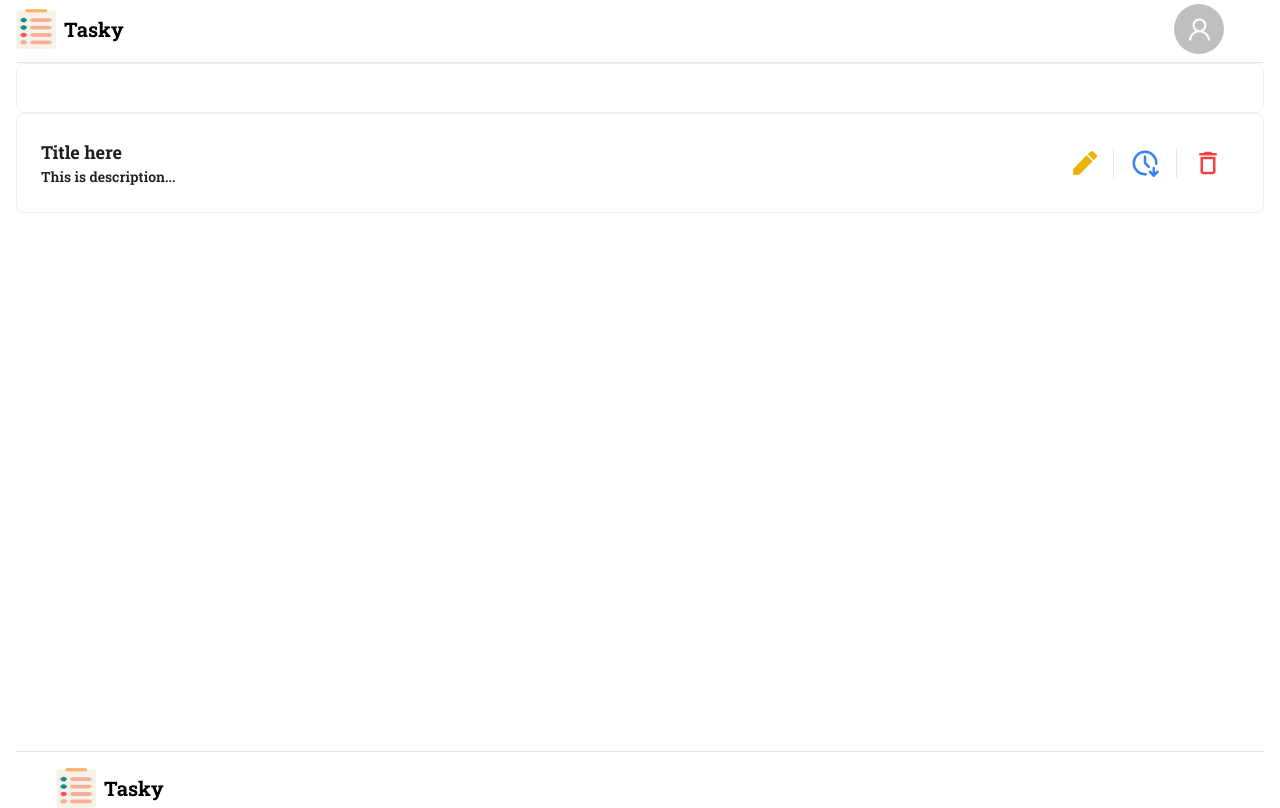
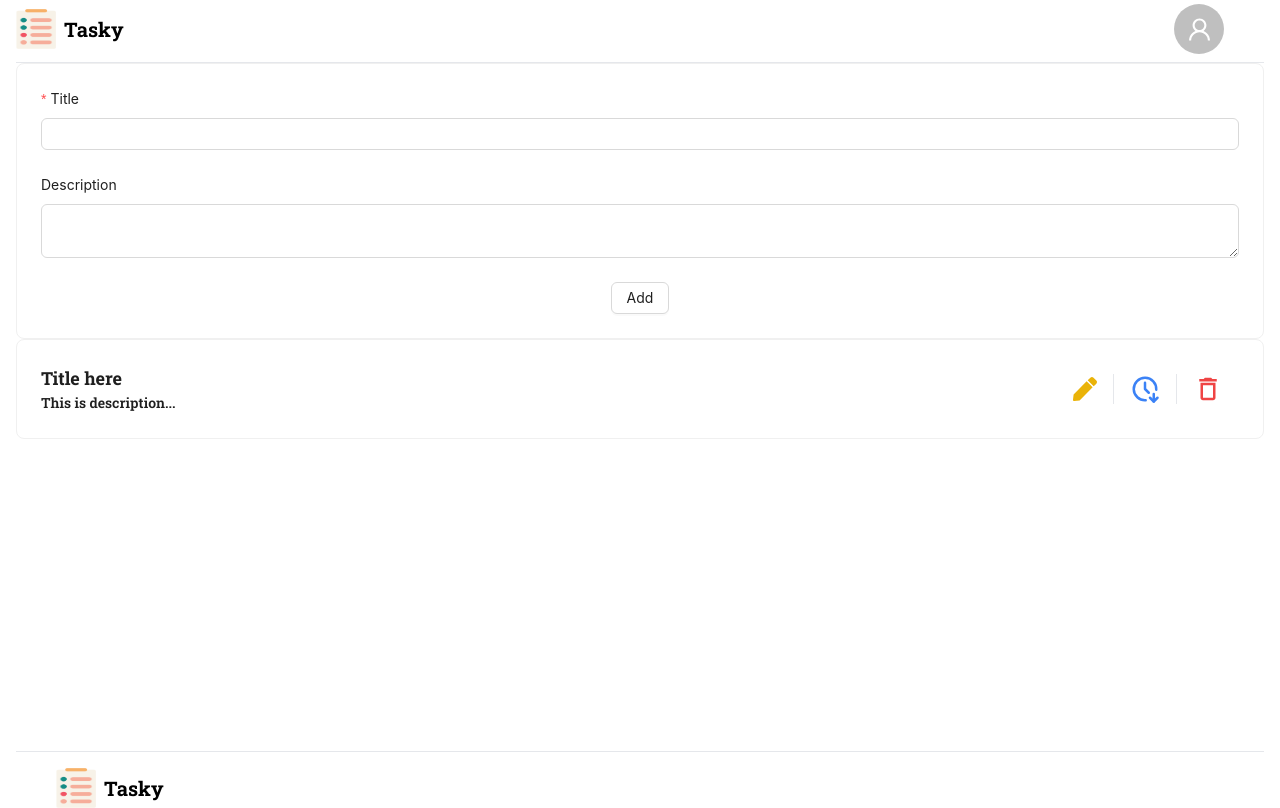
Before and after one commit to 434huzaifa/Tasky, a React (Vite) app: page / in a window 1280 px wide. Built offline with nearby package versions, Linux system fonts and the light colour scheme.

Commit message:
task add form added

```diff
--- a/src/Home/Task/TaskCard.tsx
+++ b/src/Home/Task/TaskCard.tsx
@@ -1,15 +1,19 @@
-import { Card } from "antd";
+import { Card, Tooltip } from "antd";
 import { MdOutlineDeleteOutline } from "react-icons/md";
 import { TbClockDown } from "react-icons/tb";
 import { FaPen } from "react-icons/fa";
-import { GrInProgress } from "react-icons/gr";
-type Props={
-    title?:string
-    description?:string
-    type?:"todo"|"in-progress"|"completed"
-}
+import { TbClockCheck } from "react-icons/tb";
+type Props = {
+  title?: string;
+  description?: string;
+  type?: "todo" | "in-progress" | "completed";
+};
 
-const TaskCard = ({title="Title here",description="This is description...",type="todo"}:Props) => {
+const TaskCard = ({
+  title = "Title here",
+  description = "This is description...",
+  type = "todo",
+}: Props) => {
   return (
     <Card className="font-roboto-slab">
       <div className="flex items-center">
@@ -17,20 +21,29 @@ const TaskCard = ({title="Title here",description="This is description...",type=
           <p className="text-lg  font-bold">{title}</p>
           <p className="font-semibold">{description}</p>
         </div>
+        <Tooltip title="Edit">
           <div className=" px-4 hover:cursor-pointer">
             <FaPen className="text-2xl text-center text-yellow-500" />
           </div>
-        {
-            type=="todo"? <div className="border-l px-4 hover:cursor-pointer">
+        </Tooltip>
+        {type == "todo" ? (
+          <Tooltip title="Move to in progress">
+            {" "}
+            <div className="border-l px-4 hover:cursor-pointer">
               <TbClockDown className="text-3xl text-center text-blue-500" />
-          </div>: type=="in-progress"? <div className="border-l px-4">
-          <GrInProgress className="text-2xl text-center text-blue-500" />
-        </div>:null
-        }
-
+            </div>
+          </Tooltip>
+        ) : type == "in-progress" ? (
+          <Tooltip title="Move to complete">
+          <div className="border-l px-4">
+            <TbClockCheck className="text-2xl text-center text-blue-500 hover:cursor-pointer" />
+          </div></Tooltip>
+        ) : null}
+        <Tooltip title="Delete">
           <div className="border-l px-4 hover:cursor-pointer">
             <MdOutlineDeleteOutline className="text-3xl text-center text-red-500" />
           </div>
+        </Tooltip>
       </div>
     </Card>
   );
--- a/src/Home/Task/TaskForm.tsx
+++ b/src/Home/Task/TaskForm.tsx
@@ -1,11 +1,37 @@
-import { Card } from "antd";
+import { Button, Card, Form, Input } from "antd";
+
+type FormDataType = {
+  title: string;
+  description?: string;
+};
 
 const TaskForm = () => {
-    return (
-        <Card>
+  function onFinish(values: FormDataType) {
+    console.log(values);
+  }
+  return (
+    <Card>
+      <Form layout="vertical" onFinish={onFinish}>
+        <Form.Item
+          name="title"
+          label="Title"
+          rules={[
+            { required: true },
+            { min: 5, message: "At least 5 letter." },
+          ]}
+        >
+          <Input></Input>
+        </Form.Item>
+        <Form.Item name="description" label="Description">
+          <Input.TextArea></Input.TextArea>
+        </Form.Item>
 
-        </Card>
-    );
+        <div className="flex justify-center">
+          <Button htmlType="submit">Add</Button>
+        </div>
+      </Form>
+    </Card>
+  );
 };
 
 export default TaskForm;
```
Lines whose indentation alone changed are shown as unchanged.
